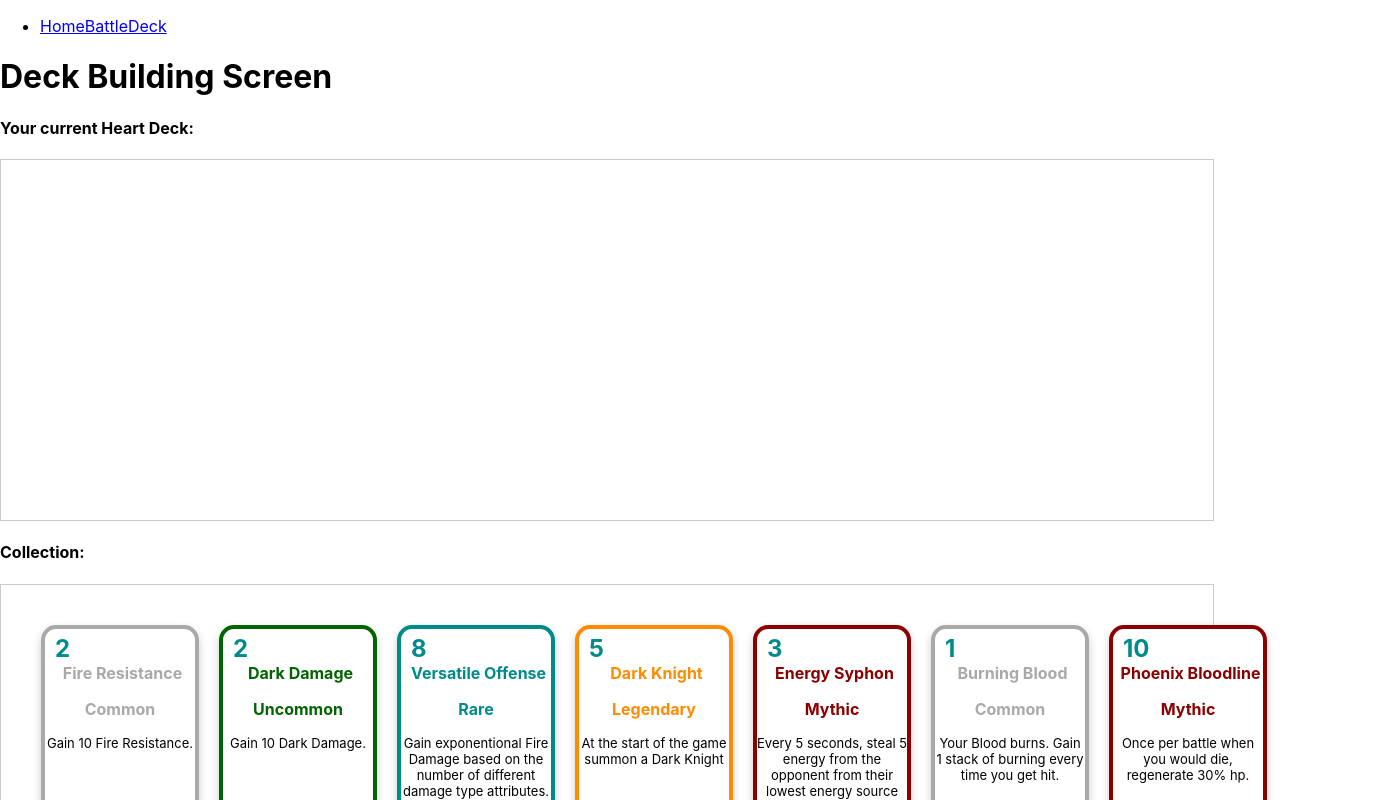
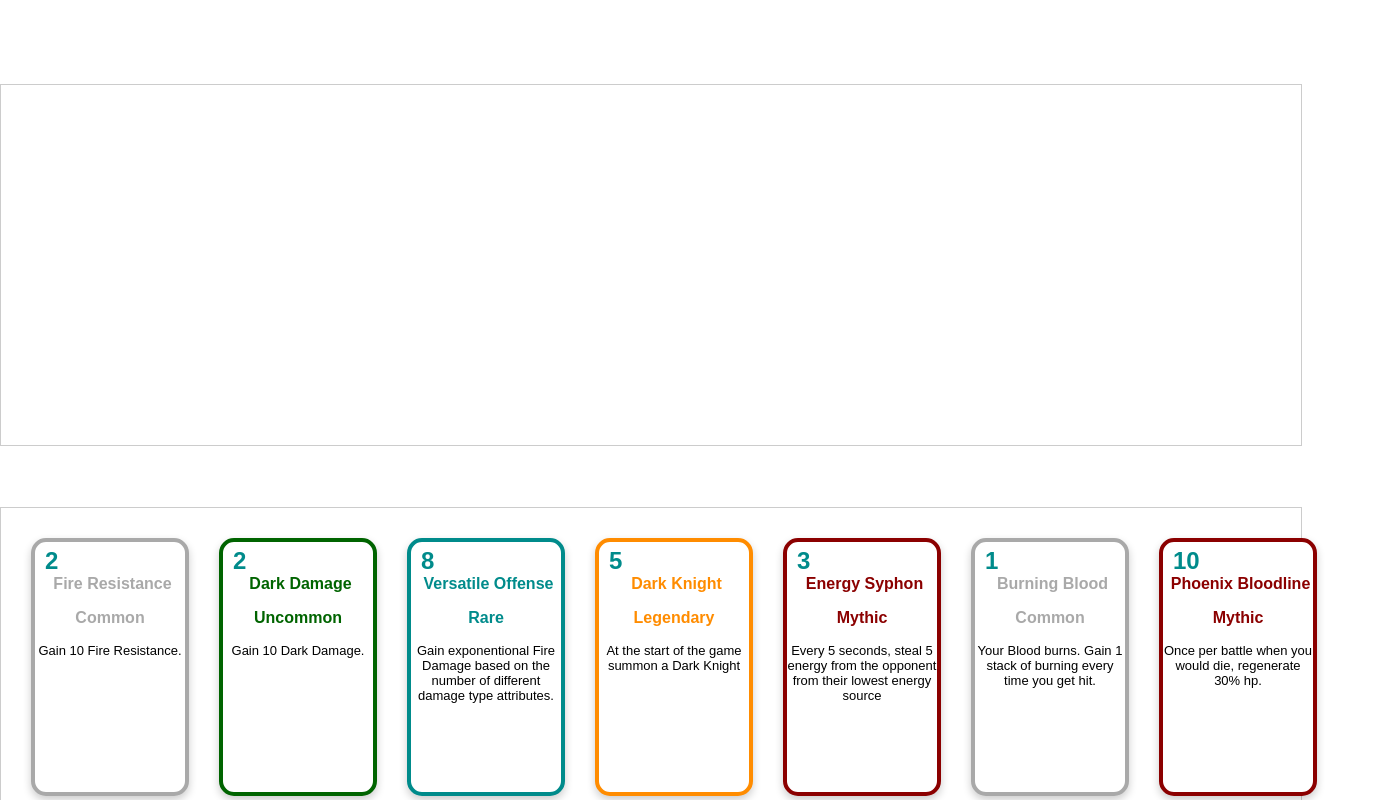
Before and after one commit to zsidoruben/auto-battler-trader, a React (Create React App) app: page /deck in a window 1280 px wide. Shown: the top 800 px of the page, 1378 px wide, since content can reach past the window. Built offline with nearby package versions, Linux system fonts and the light colour scheme.

Commit message:
Adjustments

```diff
--- a/package.json
+++ b/package.json
@@ -19,6 +19,7 @@
     "react-scripts": "5.0.1",
     "styled-components": "^5.3.9",
     "typescript": "^4.9.5",
+    "vanilla-tilt": "^1.8.0",
     "web-vitals": "^2.1.4"
   },
   "scripts": {
--- a/src/components/BattleMode/BattleMode.tsx
+++ b/src/components/BattleMode/BattleMode.tsx
@@ -22,14 +22,6 @@ export const BattleMode: FC = () => {
   const enemy: Entity = new Entity('Kocsog', 100, 10, 10);
   const gdc = findGcd([player.attackSpeed, enemy.attackSpeed]);
   console.log('GDC: ' + gdc);
-  //attributes
-  player.addAttribute(new Attribute('Ice Damage', 50));
-  player.addAttribute(new Attribute('Earth Damage', 0.5));
-  player.addAttribute(new Attribute('Blood Damage', 0.5));
-  player.addAttribute(new Attribute('Rot Damage', 0.5));
-  player.addAttribute(new Attribute('Physical Damage', 1));
-  //abilities
-
   //game:
   let time: number = 0;
   const simutate = () => {
--- a/src/components/Card/Card.tsx
+++ b/src/components/Card/Card.tsx
@@ -1,11 +1,11 @@
-import { FC } from 'react';
+import { FC, useEffect } from 'react';
 import { Ability, Rarity } from 'components/BattleMode/Ability';
 import styled from 'styled-components';
+import { Tilt } from 'components/Tilt/Tilt';
 
 const CardWrapper = styled.div`
   box-shadow: 0 4px 8px 0 rgba(0, 0, 0, 0.2);
   transition: 0.3s;
-  background-color: ${props => props.color};
   border-radius: 15px;
   border: 4px solid black;
 
@@ -42,6 +42,7 @@ const Description = styled.div`
   font-size: small;
   min-height: 90%;
   user-select: none;
+  -webkit-text-fill-color: ${props => props.color};
 `;
 
 const Container = styled.div`
@@ -57,19 +58,42 @@ interface CardProps {
 }
 
 export const Card: FC<CardProps> = ({ ability, isDragging = false, draggableStyle = null }) => {
-  const getItemStyle = (isDragging: boolean, draggableStyle: any) => ({
+  /*
+  {
+    reverse:           false,  // reverse the tilt direction
+    max:               35,     // max tilt rotation (degrees)
+    perspective:       1000,   // Transform perspective, the lower the more extreme the tilt gets.
+    scale:             1,      // 2 = 200%, 1.5 = 150%, etc..
+    speed:             300,    // Speed of the enter/exit transition
+    transition:        true,   // Set a transition on enter/exit.
+    axis:              null,   // What axis should be disabled. Can be X or Y.
+    reset:             true,   // If the tilt effect has to be reset on exit.
+    easing:            "cubic-bezier(.03,.98,.52,.99)",    // Easing on enter/exit.
+    glare:             false,   // if it should have a "glare" effect
+    "max-glare":       1,      // the maximum "glare" opacity (1 = 100%, 0.5 = 50%)
+    "glare-prerender": false   // false = VanillaTilt creates the glare elements for you, otherwise
+                               // you need to add .js-tilt-glare>.js-tilt-glare-inner by yourself
+} */
+  const tiltOptions = {
+    scale: 1.2,
+    speed: 1000,
+    max: 20,
+    reverse: true,
+    glare: true,
+    'max-glare': 0.3
+  };
+  const getItemStyle = (isDragging: boolean, draggableStyle: any): any => ({
     // some basic styles to make the items look a bit nicer
     userSelect: 'none',
     //padding: grid * 2,
     width: '150px',
     height: '250px',
     margin: `0 30px 0 0`,
-
+    borderColor: color,
     // change background colour if dragging
-    background: isDragging ? 'lightgreen' : 'none',
-
+    background: 'white',
+    draggableStyle
     // styles we need to apply on draggables
-    ...draggableStyle
   });
   let rarityName: string = '';
   let color: string = '';
@@ -99,13 +123,15 @@ export const Card: FC<CardProps> = ({ ability, isDragging = false, draggableStyl
   }
 
   return (
-    <CardWrapper color="White" style={{ borderColor: color }}>
+    <Tilt optionsProp={tiltOptions}>
+      <CardWrapper style={getItemStyle(isDragging, draggableStyle)}>
         <EnergyText>{ability.energyCost}</EnergyText>
         <Container>
           <AbilityName style={{ color: color }}>{ability.name}</AbilityName>
           <RarityName style={{ color: color }}>{rarityName}</RarityName>
-        <Description>{ability.description}</Description>
+          <Description color="black">{ability.description}</Description>
         </Container>
       </CardWrapper>
+    </Tilt>
   );
 };
--- /dev/null
+++ b/src/components/Tilt/Tilt.tsx
@@ -0,0 +1,15 @@
+import { Children, FC, useEffect, useRef } from 'react';
+import VanillaTilt from 'vanilla-tilt';
+
+interface TiltProps {
+  children: React.ReactNode;
+  optionsProp: any;
+}
+export const Tilt: FC<TiltProps> = ({ children, optionsProp }) => {
+  const options = optionsProp;
+  const tilt = useRef<any>(null);
+  useEffect(() => {
+    VanillaTilt.init(tilt.current, options);
+  }, [options]);
+  return <div ref={tilt}>{children}</div>;
+};
--- a/src/index.css
+++ b/src/index.css
@@ -1,8 +1,10 @@
 body {
+  font-family: sans-serif;
+  color: #fff;
+  display: flex;
+  align-items: center;
+  height: 100vh;
   margin: 0;
-  font-family: -apple-system, BlinkMacSystemFont, 'Segoe UI', 'Roboto', 'Oxygen',
-    'Ubuntu', 'Cantarell', 'Fira Sans', 'Droid Sans', 'Helvetica Neue',
-    sans-serif;
   -webkit-font-smoothing: antialiased;
   -moz-osx-font-smoothing: grayscale;
 }
```
Also changed, not shown: 1 other file (tests, documents, lock files or other folders). Lines whose indentation alone changed are shown as unchanged.
